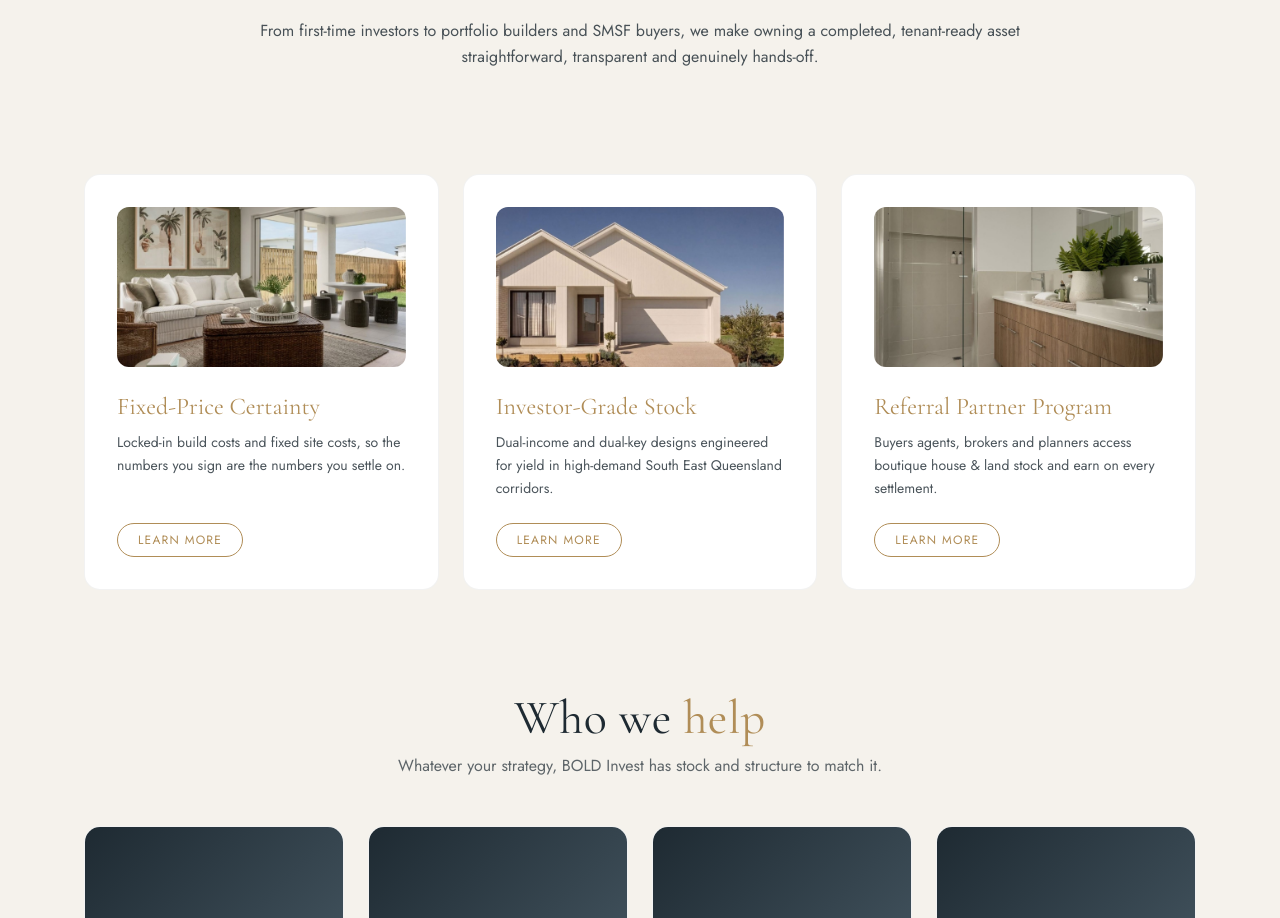
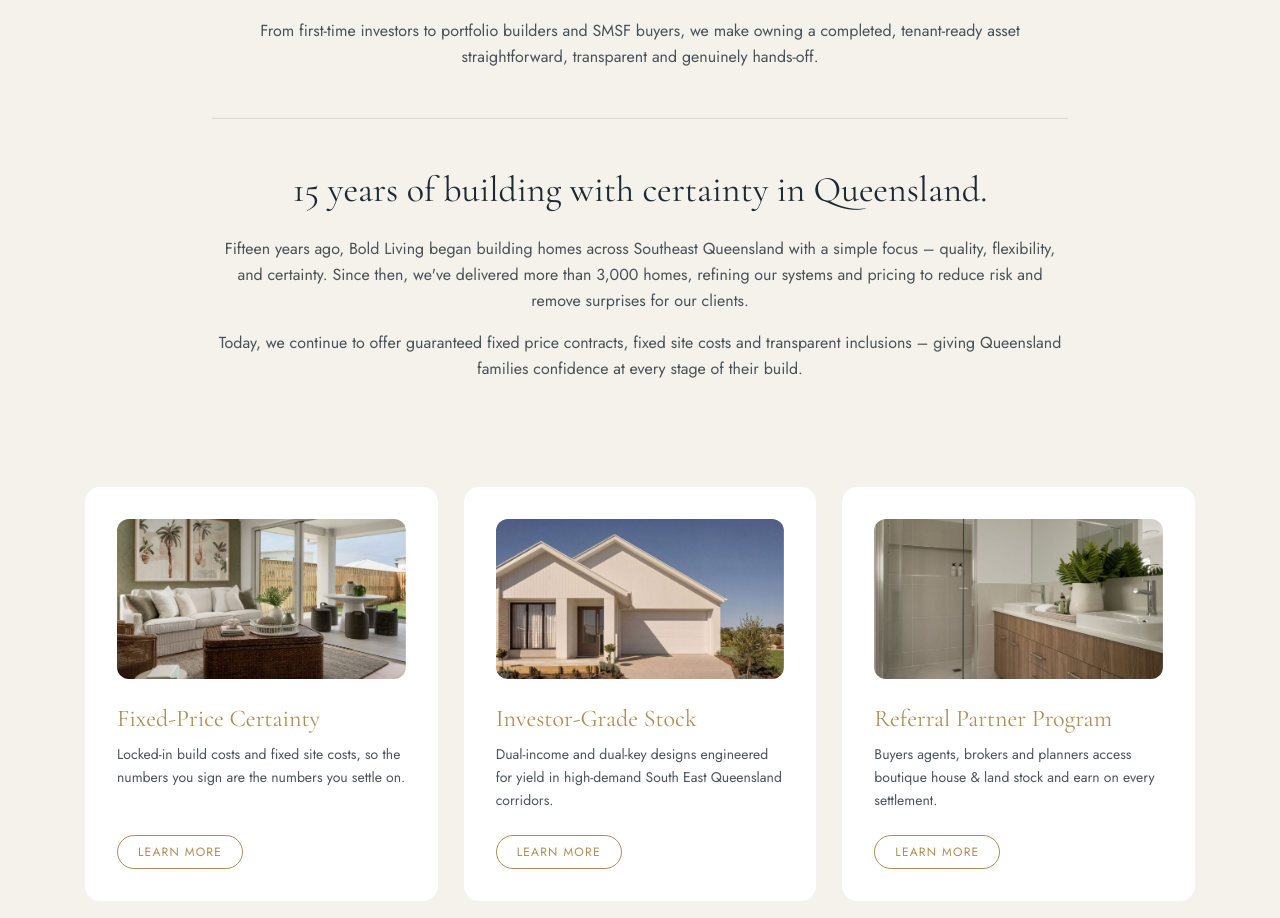
Before and after one commit to abundanceagent/agent-hub, a Next.js app in the folder portal/: page / in a window 1280 px wide. Shown: the part 929-1847 px from the top of the page. Built offline with nearby package versions, Linux system fonts and the light colour scheme.

Commit message:
Add files via upload

```diff
--- a/portal/app/page.tsx
+++ b/portal/app/page.tsx
@@ -127,6 +127,21 @@ export default function Home() {
             From first-time investors to portfolio builders and SMSF buyers, we make owning a completed, tenant-ready asset
             straightforward, transparent and genuinely hands-off.
           </p>
+
+          <div className="mt-12 pt-12 border-t border-black/10">
+            <h3 className="font-display text-3xl md:text-4xl leading-tight">
+              15 years of building with certainty in Queensland.
+            </h3>
+            <p className="mt-6 leading-relaxed opacity-80">
+              Fifteen years ago, Bold Living began building homes across Southeast Queensland with a simple focus &ndash;
+              quality, flexibility, and certainty. Since then, we&apos;ve delivered more than 3,000 homes, refining our
+              systems and pricing to reduce risk and remove surprises for our clients.
+            </p>
+            <p className="mt-4 leading-relaxed opacity-80">
+              Today, we continue to offer guaranteed fixed price contracts, fixed site costs and transparent inclusions
+              &ndash; giving Queensland families confidence at every stage of their build.
+            </p>
+          </div>
         </section>
 
         {/* Promo cards */}
```
